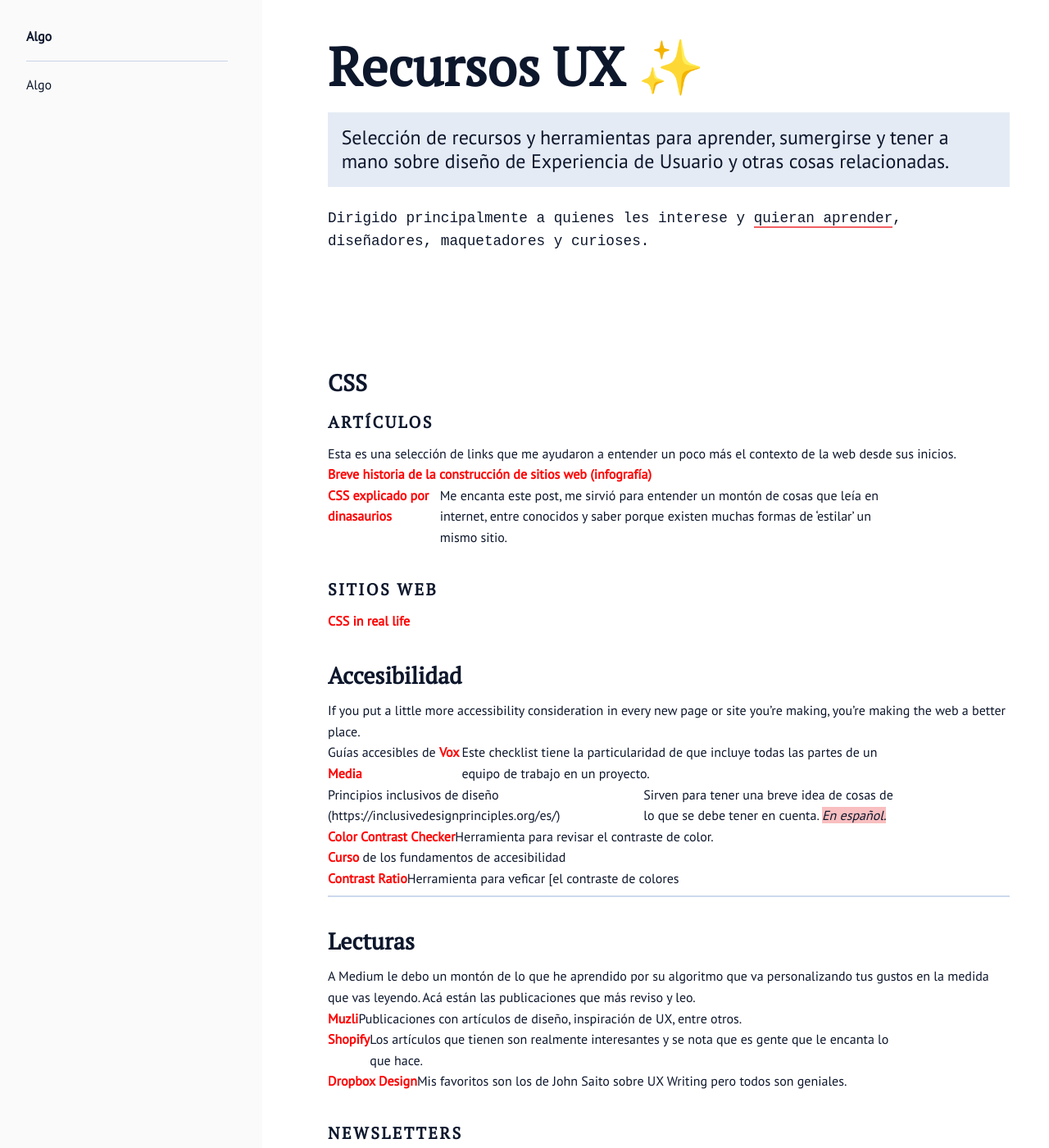
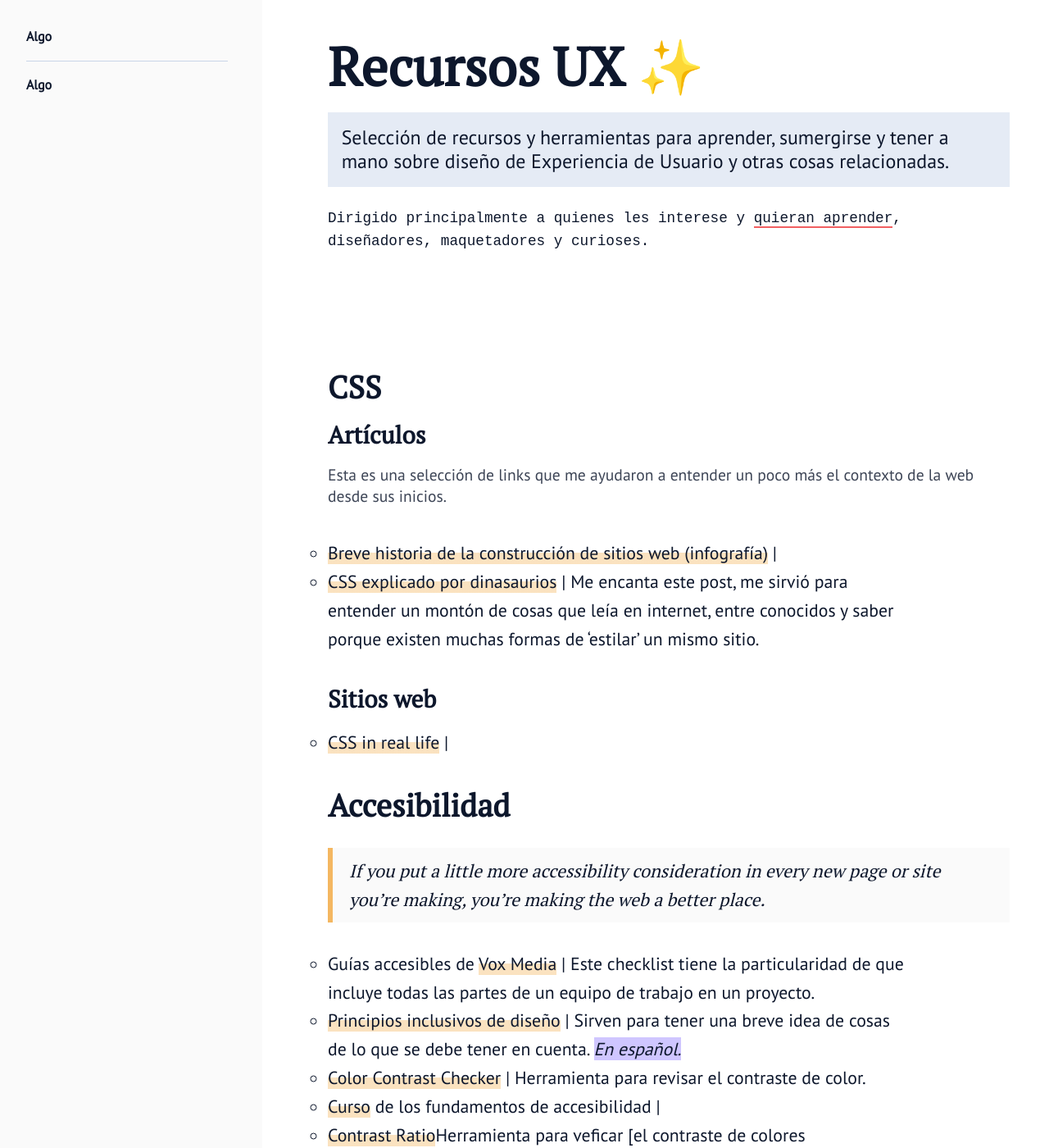
Before and after one commit to melihildt/recursos_ux, a Jekyll site: the page built from index.md, in a window 1280 px wide and 1400 px high. Shown: the whole window at 82% size. Built offline with Jekyll 4.4.1, drawn with Linux system fonts in a browser that asks for light colours; nearby versions of some CDN libraries; our own code applies the rules of GitHub Pages for plain Markdown files; some of the changed text lies outside the part shown.

Commit message:
CSS y markdown

```diff
--- a/_includes/footer.html
+++ b/_includes/footer.html
@@ -1,4 +1,4 @@
 <footer class="site__footer">
-    <p>Creado con cariño y cold brew por <a href="https://twitter.com/melihildt">Meli Hildt</a>.</p>
+    <p>Creado con <i class="fas fa-heart"></i> y <i class="fas fa-coffee"></i> por <a class="link__footer" href="https://twitter.com/melihildt">Meli Hildt</a>.</p>
     <p>Este proyecto esta abierto a colaboraciones y sugerencias!</p>
 </footer>
--- a/_layouts/default.html
+++ b/_layouts/default.html
@@ -7,8 +7,8 @@
   <section class="site__info">
     <nav class="site__nav">
       <ul>
-        <li><a href="#"><span class="highlight">Algo</span></a></li>
-        <li><a href="#" class="highlight">Algo</a></li>
+        <li class="link"><a href="#"><span class="highlight">Algo</span></a></li>
+        <li class="link"><a href="#"><span class="highlight">Algo</span></a></li>
       </ul>
     </nav>
   </section>
--- a/assets/main.css
+++ b/assets/main.css
@@ -1,13 +1,14 @@
 * {
     box-sizing: border-box;
-    font-size: 16px;
 }
 
 :root {
     --azul-oscuro: #0D172C;
     --gris: #FAFAFA;
     --azul-claro: rgba(1, 63, 161, 0.10);
+    --azul: rgba(13,23,44,0.80);
     --mostaza: #F4B761;
+    --lila: #CFC6FF;
 }
 
 /* http://meyerweb.com/eric/tools/css/reset/
@@ -126,13 +127,43 @@ body {
 
 ol,
 ul {
-    list-style: none;
+    list-style: circle;
+    padding: 0;
 }
+
+/*
+li {
+    padding-left: 1.3em;
+}
+
+
+li:before {
+    content: "\f058";
+    /* FontAwesome Unicode
+    font-family: "Font Awesome 5 Free";
+    font-weight: 900;
+    display: inline-block;
+    margin-left: -1.3em;
+    /* same as padding-left set on li
+    width: 1.3em;
+    /* same as padding-left set on li
+    font-size: 80%;
+    color: rgba(1,63,161,0.20);
+}
+*/
 
 blockquote,
 q {
-    quotes: none;
+    font-family: 'PT Serif', serif;
+    font-style: italic;
+    margin: 16px;
+    background: var(--gris);
+    border-left: 6px solid var(--mostaza);
+    margin: 1.5em 0px;
+    padding: 0.5em 20px;
 }
+
+/*
 
 blockquote:before,
 blockquote:after,
@@ -141,6 +172,7 @@ q:after {
     content: '';
     content: none;
 }
+*/
 
 table {
     border-collapse: collapse;
@@ -167,19 +199,35 @@ h1,
 h2,
 h3,
 h4,
-h5,
-h6 {
-    margin-bottom: 1rem;
+h5 {
+    margin-bottom: 1.4rem;
     font-family: 'PT Serif', serif;
     font-weight: 700;
     line-height: 1;
 }
 
+h6 {
+    font-size: 90%;
+    color: var(--azul);
+    margin-bottom: 2.5rem;
+    line-height: 1.3;
+}
+
 a {
     font-family: 'PT Sans', sans-serif;
-    font-weight: 700;
-    color: red;
+    color: var(--azul-oscuro);
     text-decoration: none;
+    background-image: linear-gradient(-180deg, #FFFFFF 0%, #FFFFFF 50%, rgba(244,183,97,0.40) 50%, rgba(244,183,97,0.40) 100%);;
+
+}
+
+a:hover {
+    text-decoration: none;
+    background-image: linear-gradient(-180deg, #FFFFFF 0%, #FFFFFF 50%, rgba(241,95,97,0.40) 50%, rgba(241,95,97,0.40) 100%);
+}
+
+.site__footer > a {
+    background-image: none;
 }
 
 
@@ -188,7 +236,7 @@ em,
 i {
     font-family: 'PT Sans', sans-serif;
     font-style: italic;
-    background: rgba(241, 95, 97, 0.40);
+    background: var(--lila);
 }
 
 strong,
@@ -222,9 +270,14 @@ h2 {
 }
 
 h3 {
-    text-transform: uppercase;
-    letter-spacing: .15rem;
-    font-size: 125%;
+    font-size: 135%;
+    margin-top: 2.5rem;
+}
+
+h4 {
+    font-family: 'PT Sans', sans-serif;
+    font-size: 115%;
+    margin-top: 2.5rem;
 }
 
 h2+h3 {
@@ -299,10 +352,15 @@ h2+h3 {
 .site__nav ul a {
     display: block;
     font-weight: 400;
+    background-image: none;
 }
 
+.link::before{
+    content: none;
+}
 
 .highlight {
+    background-image: none;
     font-family: 'PT Sans', sans-serif;
     font-weight: 700;
     color: var(--azul-oscuro);
@@ -358,6 +416,7 @@ h2+h3 {
     padding-left: 18rem;
     font-family: 'PT Sans', sans-serif;
     background: var(--mostaza);
+    margin-top: 3rem;
 }
 
 @media (min-width: 1000px) {
@@ -412,3 +471,18 @@ hr {
     opacity: 0.2;
     border: 1px solid #0541A2;
 }
+
+.link__footer {
+    font-weight: 900;
+    color: white;
+    background-image: none;
+}
+
+.link__footer:hover {
+    color: #F15F61;
+    background-image: none;
+}
+
+.fa-heart, .fa-coffee {
+    color: white;
+}
--- a/index.md
+++ b/index.md
@@ -6,86 +6,88 @@ layout: default
 ## CSS
 
 ### Artículos
-Esta es una selección de links que me ayudaron a entender un poco más el contexto de la web desde sus inicios.
+###### Esta es una selección de links que me ayudaron a entender un poco más el contexto de la web desde sus inicios.
 
-- [Breve historia de la construcción de sitios web (infografía)](https://designmodo.com/history-website-building/)
-- [CSS explicado por dinasaurios](https://medium.com/actualize-network/modern-css-explained-for-dinosaurs-5226febe3525) | Me encanta este post, me sirvió para entender un montón de cosas que leía en internet, entre conocidos y saber porque existen muchas formas de 'estilar' un mismo sitio.
+
+- [Breve historia de la construcción de sitios web (infografía)](https://designmodo.com/history-website-building/) \|
+- [CSS explicado por dinasaurios](https://medium.com/actualize-network/modern-css-explained-for-dinosaurs-5226febe3525) \| Me encanta este post, me sirvió para entender un montón de cosas que leía en internet, entre conocidos y saber porque existen muchas formas de 'estilar' un mismo sitio.
 
 
 ### Sitios web
-- [CSS in real life](css-irl.info) |
+- [CSS in real life](css-irl.info) \|
 
 
 ## Accesibilidad
->  If you put a little more accessibility consideration in every new page or site you’re making, you’re making the web a better place.
+> If you put a little more accessibility consideration in every new page or site you’re making, you’re making the web a better place.
 
-- Guías accesibles de [Vox Media](http://accessibility.voxmedia.com) | Este checklist tiene la particularidad de que incluye todas las partes de un equipo de trabajo en un proyecto.
-- Principios inclusivos de diseño (https://inclusivedesignprinciples.org/es/) | Sirven para tener una breve idea de cosas de lo que se debe tener en cuenta. *En español.*
-- [Color Contrast Checker](https://webaim.org/resources/contrastchecker/) | Herramienta para revisar el contraste de color.
-- [Curso](https://www.w3.org/WAI/fundamentals/accessibility-intro/) de los fundamentos de accesibilidad |
+
+- Guías accesibles de [Vox Media](http://accessibility.voxmedia.com) \| Este checklist tiene la particularidad de que incluye todas las partes de un equipo de trabajo en un proyecto.
+- [Principios inclusivos de diseño](https://inclusivedesignprinciples.org/es/) \| Sirven para tener una breve idea de cosas de lo que se debe tener en cuenta. *En español.*
+- [Color Contrast Checker](https://webaim.org/resources/contrastchecker/) \| Herramienta para revisar el contraste de color.
+- [Curso](https://www.w3.org/WAI/fundamentals/accessibility-intro/) de los fundamentos de accesibilidad \|
 - [Contrast Ratio](https://contrast-ratio.com/) | Herramienta para veficar [el contraste de colores
 
 ---
 
 ## Lecturas
-A Medium le debo un montón de lo que he aprendido por su algoritmo que va personalizando tus gustos en la medida que vas leyendo. Acá están las publicaciones que más reviso y leo.
+###### A Medium le debo un montón de lo que he aprendido por su algoritmo que va personalizando tus gustos en la medida que vas leyendo. Acá están las publicaciones que más reviso y leo.
 
-- [Muzli](https://medium.muz.li/) | Publicaciones con artículos de diseño, inspiración de UX, entre otros.
-- [Shopify](https://ux.shopify.com/) | Los artículos que tienen son realmente interesantes y se nota que es gente que le encanta lo que hace.
-- [Dropbox Design](https://medium.com/dropbox-design) | Mis favoritos son los de John Saito sobre UX Writing pero todos son geniales.
+- [Muzli](https://medium.muz.li/) \| Publicaciones con artículos de diseño, inspiración de UX, entre otros.
+- [Shopify](https://ux.shopify.com/) \| Los artículos que tienen son realmente interesantes y se nota que es gente que le encanta lo que hace.
+- [Dropbox Design](https://medium.com/dropbox-design) \| Mis favoritos son los de John Saito sobre UX Writing pero todos son geniales.
 
 
 ### Newsletters
 
 #### Diseño
 
-- [UX Collective](https://uxdesign.cc/) | Un resumen de lo más popular comentado y interesante de la semana sobre UX, usabilidad y producto, incluye tanto links de artículos como herramientas.
-- [UX Notebook](https://www.theuxnotebook.com/) | Newsletter semanal con lecturas, inspiración e ideas, comentarios y discusiones.
-- [Smashing Magazine](https://www.smashingmagazine.com/the-smashing-newsletter/) | Envian dos al mes que incluyen tips, trucos y recursos tanto para diseñadores como desarrolladores.
+- [UX Collective](https://uxdesign.cc/) \| Un resumen de lo más popular comentado y interesante de la semana sobre UX, usabilidad y producto, incluye tanto links de artículos como herramientas.
+- [UX Notebook](https://www.theuxnotebook.com/) \| Newsletter semanal con lecturas, inspiración e ideas, comentarios y discusiones.
+- [Smashing Magazine](https://www.smashingmagazine.com/the-smashing-newsletter/) \| Envian dos al mes que incluyen tips, trucos y recursos tanto para diseñadores como desarrolladores.
 
 ##### Diseño mobile
-- [Patrones de diseño mobile](https://learnmobile.design/) | Lista de links curada.
+- [Patrones de diseño mobile](https://learnmobile.design/) \| Lista de links curada.
 
 ##### Principios de diseño de voz
-- [Voice principles](https://voiceprinciples.com/) |
+- [Voice principles](https://voiceprinciples.com/) \|
 
 #### Maquetado
-- [Spark](https://codepen.io/spark) de Codepen |
-- [CSS Animation](http://weekly.cssanimation.rocks/) |
-- [UI Animation](https://uianimationnewsletter.com/) |
-- [CSS Tricks](https://css-tricks.com/newsletters/) |
+- [Spark](https://codepen.io/spark) de Codepen \|
+- [CSS Animation](http://weekly.cssanimation.rocks/) \|
+- [UI Animation](https://uianimationnewsletter.com/) \|
+- [CSS Tricks](https://css-tricks.com/newsletters/) \|
 
 ## Sitios web
 
-- [Smashing Magazine](https://www.smashingmagazine.com/) | Sus artículos cubren muchos aspectos de diseño y desarrollo y a nivel técnico siempre traen a colación discusiones interesantes.
+- [Smashing Magazine](https://www.smashingmagazine.com/) \| Sus artículos cubren muchos aspectos de diseño y desarrollo y a nivel técnico siempre traen a colación discusiones interesantes.
 
 ---
 
 ## Herramientas
-Voy a recomendar las herramientas que uso y recomiendo para trabajar a diario, muchas de ellas son conocidas si ya estas en el rubro, pero si sos nuevo en esto, te pueden resultar útil esta sección.
+###### Voy a recomendar las herramientas que uso y recomiendo para trabajar a diario, muchas de ellas son conocidas si ya estas en el rubro, pero si sos nuevo en esto, te pueden resultar útil esta sección.
 
-- [Zeplin] (https://zeplin.io/) | Es una gran ayuda para traducir los estilos de los diseños para poder maquetarlos.
-- [Mockuphone](https://mockuphone.com) | Herramienta para crear mockups online sin tener que bajarte PSD y archivos de Sketch.
-- [Blendy](https://blendy.ml/) | Herramienta para jugar con la propiedad de CSS "background blend modes". Podés ver como se aplican los modes a una imagen random o la que vos quieras, cambiarle el color y aplicarle gradiente.
-- [Imágenes grátis](https://thenuschool.com/free-stock-photos-websites-awesome-list/#list_starts) | Lista con los mejores links.
-- [SEO Tools](https://smartseotools.org) |
-- [MetaTags](metatags.io) | Generador y prevializador de metatags.
-- [Calculador de grillas](http://gridcalculator.dk/) |
-- [Go Daddy](https://ar.godaddy.com/) | Registro de dominio
+- [Zeplin](https://zeplin.io/) \| Es una gran ayuda para traducir los estilos de los diseños para poder maquetarlos.
+- [Mockuphone](https://mockuphone.com) \| Herramienta para crear mockups online sin tener que bajarte PSD y archivos de Sketch.
+- [Blendy](https://blendy.ml/) \| Herramienta para jugar con la propiedad de CSS "background blend modes". Podés ver como se aplican los modes a una imagen random o la que vos quieras, cambiarle el color y aplicarle gradiente.
+- [Imágenes grátis](https://thenuschool.com/free-stock-photos-websites-awesome-list/#list_starts) \| Lista con los mejores links.
+- [SEO Tools](https://smartseotools.org) \|
+- [MetaTags](metatags.io) \| Generador y prevializador de metatags.
+- [Calculador de grillas](http://gridcalculator.dk/) \|
+- [Go Daddy](https://ar.godaddy.com/) \| Registro de dominio
 
 
 ---
 
 ### Plugins
-Todos los plugins que comparto se que están para Chrome, más adelante voy a actualizar para Mozilla.
+###### Todos los plugins que comparto se que están para Chrome, más adelante voy a actualizar para Mozilla.
 
-- [VisBug](https://chrome.google.com/webstore/detail/visbug/cdockenadnadldjbbgcallicgledbeoc) | Herramienta para editar visualmente sitios web. *Super recomendada*
+- [VisBug](https://chrome.google.com/webstore/detail/visbug/cdockenadnadldjbbgcallicgledbeoc) \| Herramienta para editar visualmente sitios web. *Super recomendada*
 
 ### Para escribir
 
-- [Dropbox Paper](https://paper.dropbox.com) | Genial para crear documentos compartidos o tomar apuntes, tiene algunas extensiones que hacen más poderosa la herramienta, además de que esta disponible tanto en desktop y mobile.
--  [Bear] (https://bear.app/) | De todas las herramientas que probé para escribir, es la que más me gusta por su diseño y simpleza. La única contra es esta sólo disponible para dispositivos Apple.
-- [Typora](https://typora.io/) | Es bastante similar a Bear.
+- [Dropbox Paper](https://paper.dropbox.com) \| Genial para crear documentos compartidos o tomar apuntes, tiene algunas extensiones que hacen más poderosa la herramienta, además de que esta disponible tanto en desktop y mobile.
+-  [Bear] (https://bear.app/) \| De todas las herramientas que probé para escribir, es la que más me gusta por su diseño y simpleza. La única contra es esta sólo disponible para dispositivos Apple.
+- [Typora](https://typora.io/) \| Es bastante similar a Bear.
 
 
 ---
@@ -94,17 +96,17 @@ Todos los plugins que comparto se que están para Chrome, más adelante voy a ac
 
 ### Podcasts
 
-- [Overtime](https://dribbble.com/overtime) | Oficial de Dribbble donde invitan y entrevistan a muchos diseñadores e ilustradores reconocidos, incluso si no te interesa mucho quién es esa persona, esta bueno para conocer como arrancó, cual es el proceso creativo y que cosas aprendió a lo largo de su carrera.
-- [99% invisible](https://99percentinvisible.org/) | Sobre diseño en general. *Es excelente y recomendable para todos.*
-- [The Tim Ferris Show](https://tim.blog/podcast/) | Son entrevistas a emprendedores super interesantes, lo recomiendo porque sirve para tener un poco más de visión sobre negocios y lo mismo que Overtime. Tienen entrevistas con el CEO de Stripe, el co-fundador de Airbnb y gente que tiene muy en claro lo importante que es UX para sus empresas.
+- [Overtime](https://dribbble.com/overtime) \| Oficial de Dribbble donde invitan y entrevistan a muchos diseñadores e ilustradores reconocidos, incluso si no te interesa mucho quién es esa persona, esta bueno para conocer como arrancó, cual es el proceso creativo y que cosas aprendió a lo largo de su carrera.
+- [99% invisible](https://99percentinvisible.org/) \| Sobre diseño en general. *Es excelente y recomendable para todos.*
+- [The Tim Ferris Show](https://tim.blog/podcast/) \| Son entrevistas a emprendedores super interesantes, lo recomiendo porque sirve para tener un poco más de visión sobre negocios y lo mismo que Overtime. Tienen entrevistas con el CEO de Stripe, el co-fundador de Airbnb y gente que tiene muy en claro lo importante que es UX para sus empresas.
 
 ### Documentales
 
-- [Design Disruptors](https://www.designdisruptors.com/) | Relata un poco la importancia del diseño para el futuro del negocio de las compañías, no es EL film pero esta bueno.
-- [Abstract](https://www.netflix.com/title/80057883) | Es similar a Chef's Table pero de diseño en general, recomendado.
+- [Design Disruptors](https://www.designdisruptors.com/) \| Relata un poco la importancia del diseño para el futuro del negocio de las compañías, no es EL film pero esta bueno.
+- [Abstract](https://www.netflix.com/title/80057883) \| Es similar a Chef's Table pero de diseño en general, recomendado.
 
 ### Videos
-- [Vox + 99 invisible](https://www.youtube.com/playlist?list=PLJ8cMiYb3G5fHjUoTiRuJVucCLxYJliQ_) | Esta es de las mejores colaboraciones y videos muy copados al igual que su canal. Si sos una persona muy curiosa también te recomiendo Explained, la serie de ellos producida por Netflix.
+- [Vox + 99 invisible](https://www.youtube.com/playlist?list=PLJ8cMiYb3G5fHjUoTiRuJVucCLxYJliQ_) \| Esta es de las mejores colaboraciones y videos muy copados al igual que su canal. Si sos una persona muy curiosa también te recomiendo Explained, la serie de ellos producida por Netflix.
 
 
 ---
@@ -112,14 +114,14 @@ Todos los plugins que comparto se que están para Chrome, más adelante voy a ac
 ## Ilustración
 
 ### Artículos
-- [Meg Draws](https://medium.com/@megdraws) | Ella escribe sobre su rol como Lead de ilustración del equipo de Shopify y los desafíos que encuentran a diario y como lo resuelven. Super super recomendable, tiene mucho sentido del humor y parece que la estas escuchando más que leyendo.
+- [Meg Draws](https://medium.com/@megdraws) \| Ella escribe sobre su rol como Lead de ilustración del equipo de Shopify y los desafíos que encuentran a diario y como lo resuelven. Super super recomendable, tiene mucho sentido del humor y parece que la estas escuchando más que leyendo.
 
 ### Ilustraciones open sources
-Están listas para usar, la mayoría son customizables y son soluciones más rápidas que buscar en Freepik.
+###### Están listas para usar, la mayoría son customizables y son soluciones más rápidas que buscar en Freepik.
 
-- [unDraw](https://undraw.co/illustrations) |
-- [Humaaans](https://www.humaaans.com) |
-- [DrawKit](https://www.drawkit.io) |
+- [unDraw](https://undraw.co/illustrations) \|
+- [Humaaans](https://www.humaaans.com) \|
+- [DrawKit](https://www.drawkit.io) \|
 
 
 ---
@@ -127,42 +129,42 @@ Están listas para usar, la mayoría son customizables y son soluciones más rá
 
 ## UX Writing y copywriting
 
-- [Contenido de emails de grandes empresas](https://www.goodemailcopy.com/) | Ejemplos de copy categorizados, sólo suben el contenido escrito y esta categorizado por tipo.
+- [Contenido de emails de grandes empresas](https://www.goodemailcopy.com/) \| Ejemplos de copy categorizados, sólo suben el contenido escrito y esta categorizado por tipo.
 
 
 
 ## Color
-Elegir colores a veces es una tortura pero hay buenas herramientas que pueden hacer ese tarea más divertida.
+###### Elegir colores a veces es una tortura pero hay buenas herramientas que pueden hacer ese tarea más divertida.
 
- - [Rueda de color de Adobe](https://color.adobe.com/es/create/color-wheel/) | Lo mejor de esta herramienta es que podés sacar la paleta de colores de alguna foto que te haya gustado. Para armar lettering a veces elijo la fotografía de una escena de una pelicula y me da la paleta de esa escena. Win win.
-- [Flat UI color picker](http://www.flatuicolorpicker.com/ ) | Colores flat categorizados por tono.
-- [Coolors](https://coolors.co/) | Generador de paleta. Uno de los mejores.
-- [Paletton](http://paletton.com ) | Esta buenísimo una vez que entendes cómo funciona y le agarrás la vuelta, es lo más.
-- [Tint & shadow generator](https://maketintsandshades.com/) |
+ - [Rueda de color de Adobe](https://color.adobe.com/es/create/color-wheel/) \| Lo mejor de esta herramienta es que podés sacar la paleta de colores de alguna foto que te haya gustado. Para armar lettering a veces elijo la fotografía de una escena de una pelicula y me da la paleta de esa escena. Win win.
+- [Flat UI color picker](http://www.flatuicolorpicker.com/ ) \| Colores flat categorizados por tono.
+- [Coolors](https://coolors.co/) \| Generador de paleta. Uno de los mejores.
+- [Paletton](http://paletton.com ) \| Esta buenísimo una vez que entendes cómo funciona y le agarrás la vuelta, es lo más.
+- [Tint & shadow generator](https://maketintsandshades.com/) \|
 
 
 ---
 
 ## Tipografía
 
-Hasta que le agarras la mano o, para tener a mano, acá estos recursos para que puedas encontrar combinaciones para la interfaz que estes diseñando, además le vas encontrando la mano.
+###### Hasta que le agarras la mano o, para tener a mano, acá estos recursos para que puedas encontrar combinaciones para la interfaz que estes diseñando, además le vas encontrando la mano.
 
-###Guías
+### Guías
 - Cómo aplicar escalas de [Material Design](https://material.io/design/typography/#applying-the-type-scale)
 
 ### Combinaciones tipográficas
-- Proyecto [Google type](https://femmebot.github.io/google-type/) |
-- [Typ.io](http://typ.io/) | Inspiración de fuentes que combinan bien juntas
+- Proyecto [Google type](https://femmebot.github.io/google-type/) \|
+- [Typ.io](http://typ.io/) \| Inspiración de fuentes que combinan bien juntas
 
 ### Herramientas
-- [Fonty](https://fonty.dizoo.bg/) |
+- [Fonty](https://fonty.dizoo.bg/) \|
 
 
 
 ---
 
 ## Maquetado
-- [CSSmatic](https://www.cssmatic.com/) |  Herramientas de CSS.
+- [CSSmatic](https://www.cssmatic.com/) \|  Herramientas de CSS.
 
 
 ---
@@ -170,15 +172,15 @@ Hasta que le agarras la mano o, para tener a mano, acá estos recursos para que
 ## Recursos de Figma
 Si usas Figma o estas arrancando, en los siguientes links hay recursos para bajar templates.
 
-- [Set Product](http://setproduct.com/) |
-- [Figma Freefies](https://www.figmafreebies.com/) |
+- [Set Product](http://setproduct.com/) \|
+- [Figma Freefies](https://www.figmafreebies.com/) \|
 
 
 ## Recursos de Sketch
-- [Sketch Repo](https://sketchrepo.com) |
-- [Sketch App Resources](https://www.sketchappsources.com) |
+- [Sketch Repo](https://sketchrepo.com) \|
+- [Sketch App Resources](https://www.sketchappsources.com) \|
 
 
 # Animacion
 
-- [Animations resources](https://animationresources.org/) |
+- [Animations resources](https://animationresources.org/) \|
```
